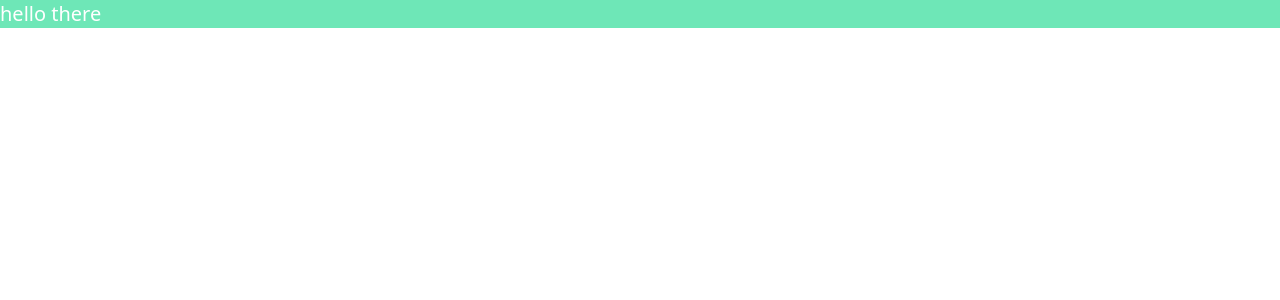
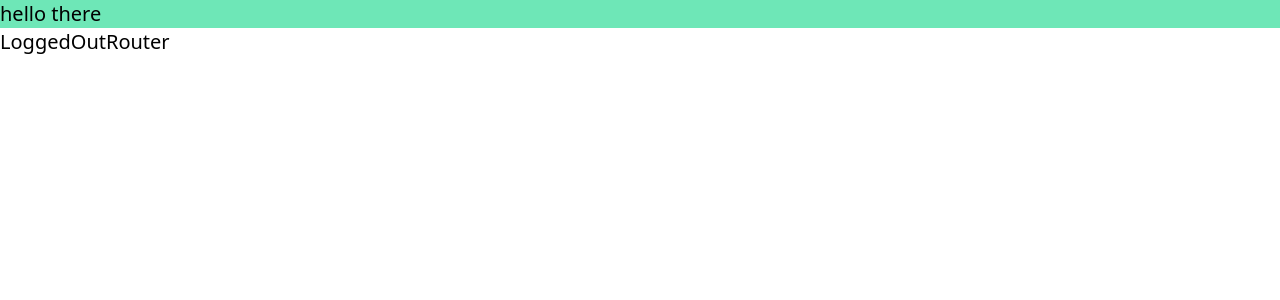
Before and after one commit to DosImpact/lecture-nuber-eats-frontend, a React (Create React App) app: page / in a window 1280 px wide. Shown: the top 300 px of the page. Built offline with nearby package versions, Linux system fonts and the light colour scheme.

Commit message:
react-hook-form

```diff
--- a/package.json
+++ b/package.json
@@ -16,6 +16,7 @@
     "postcss": "^8.2.4",
     "react": "^17.0.1",
     "react-dom": "^17.0.1",
+    "react-hook-form": "^6.14.2",
     "react-router-dom": "^5.2.0",
     "react-scripts": "4.0.1",
     "tailwindcss": "^2.0.2",
--- a/src/App.tsx
+++ b/src/App.tsx
@@ -4,7 +4,7 @@ import LoggedOutRouter from "./routers/logged-out-router";
 function App() {
   return (
     <div className="App">
-      <header className=" text-xl text-white">
+      <header className=" text-xl text-grey">
         <h1 className=" bg-green-300">hello there</h1>
         <LoggedOutRouter />
       </header>
--- a/src/routers/logged-in-router.tsx
+++ b/src/routers/logged-in-router.tsx
@@ -1,7 +1,7 @@
 import React from "react";
 
 const LoggedInRouter = () => {
-  return <span>asdasd</span>;
+  return <span>LoggedInRouter</span>;
 };
 
 export default LoggedInRouter;
```
Also changed, not shown: 2 other files (tests, documents, lock files or other folders).
